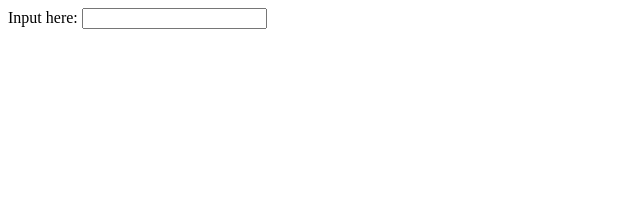
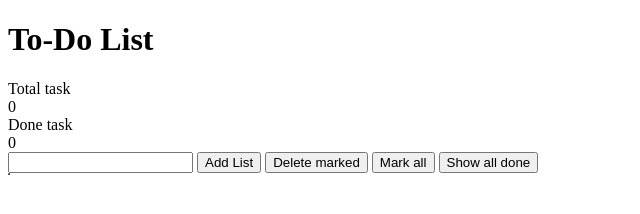
Before and after one commit to Mendow/ToDoList-GeekHub-, a plain HTML site: page index.html in a window 1280 px wide. Shown: the whole page, without its empty margins (0-640 px from the left). Drawn offline with Linux system fonts and the light colour scheme.

Commit message:
some done

```diff
--- a/index.html
+++ b/index.html
@@ -1,10 +1,17 @@
-
 <!DOCTYPE html>
 <!--
 Task:
-    Add todo
-    Mark as done
-    Remove todo
+,    1. добавление элемента
+,    2. возможность пометить элемент как выполненный
+,    3. возможность пометить все сразу
+,    4. вывод количества выполненных и всех
+,    5. удаление
+    6. фильтр просмотра всех/только выполненые/только не выполненые
+,    7. редактирование
+,    8. удаление выполненых
+    9. изменение порядка
+    10 изменение порядка перетаскиванием
+    11. Сохранение в базе данных
 -->
 <html>
 
@@ -14,12 +21,23 @@ Task:
 </head>
 
 <body>
-    Input here:
+   <!-- Input here:
     <input id="npt" type="text" onkeypress="return slave(event)" />
+    -->
 
 
 
+    <h1>To-Do List</h1>
+    <div>Total task <div id="taskTotal">0</div></div>
+    <div>Done task <div id="taskDone">0</div></div>
+    <input type="text" id="txt1">
+    <input type="button" value="Add List" onclick="addList('ToDoListTable')">
+    <input type="button" value="Delete marked" onclick="deleteMarked('ToDoListTable')">
+    <input type="button" value="Mark all" onclick="markAll('ToDoListTable')">
+    <input type="button" value="Show all done" onclick="showAllDone('ToDoListTable')">
 
+    <table id="ToDoListTable"  border="1">
+    </table>
     <script src="todo.js"></script>
 </body>
 
--- a/todo.js
+++ b/todo.js
@@ -1,8 +1,93 @@
+
+
+function addList(myTable) {
+    'use strict';
+    var table = document.getElementById(myTable),
+        rowCount = table.rows.length,
+        row = table.insertRow(rowCount),
+        b = document.getElementById('txt1').value,
+        cell1 = row.insertCell(0),
+        element1 = document.createElement("input"),
+        cell2 = row.insertCell(1),
+        element2 = document.createElement("input"),
+        cell3 = row.insertCell(2),
+        element3 = document.createElement("div");
+    element1.type = "text";
+    element1.style.width = "100%";
+    element1.name = "txtbox[]";
+    element1.value = b;
+    cell1.appendChild(element1);
+
+    element2.type = "checkbox";
+    element2.name = "chkbox[]";
+    element2.onclick = function () {
+        showDone(this);
+    }
+    cell2.appendChild(element2);
+
+    element3.innerHTML = "|&#10007|";
+    element3.onclick = function () {
+        taskDel(this);
+    }
+    cell3.appendChild(element3);
+
+    document.getElementById('txt1').value = " ";
+
+    document.getElementById('taskTotal').textContent = rowCount + 1;
+}
+
+function deleteMarked(myTable) {
+
+    var table = document.getElementById(myTable);
+    var rowCount = table.rows.length;
+
+    for (var i = 0; i < rowCount; i++) {
+        var row = table.rows[i];
+        var chkbox = row.cells[1].childNodes[0];
+        if (null != chkbox && true == chkbox.checked) {
+            table.deleteRow(i);
+            rowCount--;
+            i--;
+
+            document.getElementById('taskTotal').textContent = rowCount;
+
+        }
+    }
+}
+
+function markAll(myTable) {
+    var table = document.getElementById(myTable);
+    var rowCount = table.rows.length;
+
+    for (var i = 0; i < rowCount; i++) {
+        var row = table.rows[i];
+        row.cells[1].childNodes[0].checked = true;
+
+    }
+}
+
+function taskDel(t) {
+    var p = t.parentNode.parentNode;
+    p.parentNode.removeChild(p);
+    document.getElementById('taskTotal').textContent -= 1;
+}
+
+function showDone(t) {
+
+    if (t.checked) {
+        document.getElementById('taskDone').textContent = parseInt(document.getElementById('taskDone').textContent)+1;
+    } else {
+        document.getElementById('taskDone').textContent = parseInt(document.getElementById('taskDone').textContent)-1;
+    }
+}
+
+
 //&#10004; tick
 //&#10007; cross
 /*global alert */
 /*global console */
-
+/*gloabl document*/
+/*
 var newtask = document.getElementById("newtask");
 
 function divFunction() {
@@ -44,4 +129,4 @@ function taskDel(t) {
     'use strict';
     t.parentNode.parentNode.removeChild(t.parentNode);
 }
-alert("j");
+*/
```
